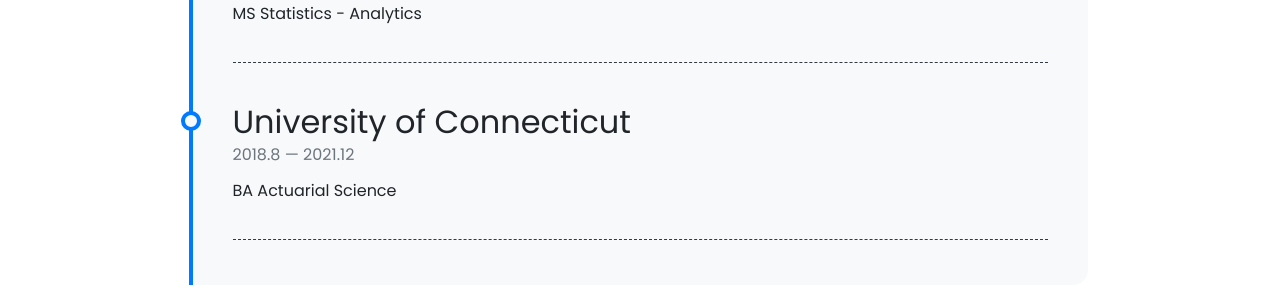
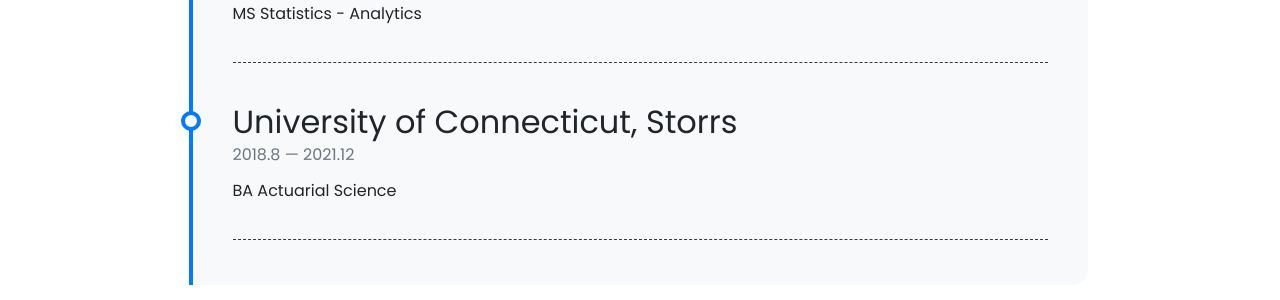
Before and after one commit to WenjinD/WenjinD.github.io, a Jekyll site: the page built from pages/about.md, in a window 1280 px wide. Shown: the part 899-1199 px from the top of the page. Built offline with Jekyll 4.4.1, drawn with Linux system fonts in a browser that asks for light colours; nearby versions of some CDN libraries.

Commit message:
Update timeline.yml

```diff
--- a/_data/timeline.yml
+++ b/_data/timeline.yml
@@ -3,7 +3,7 @@
   to: present
   description: MS Statistics - Analytics
 
-- title: University of Connecticut
+- title: University of Connecticut, Storrs
   from: 2018.8
   to: 2021.12
   description: BA Actuarial Science
```
